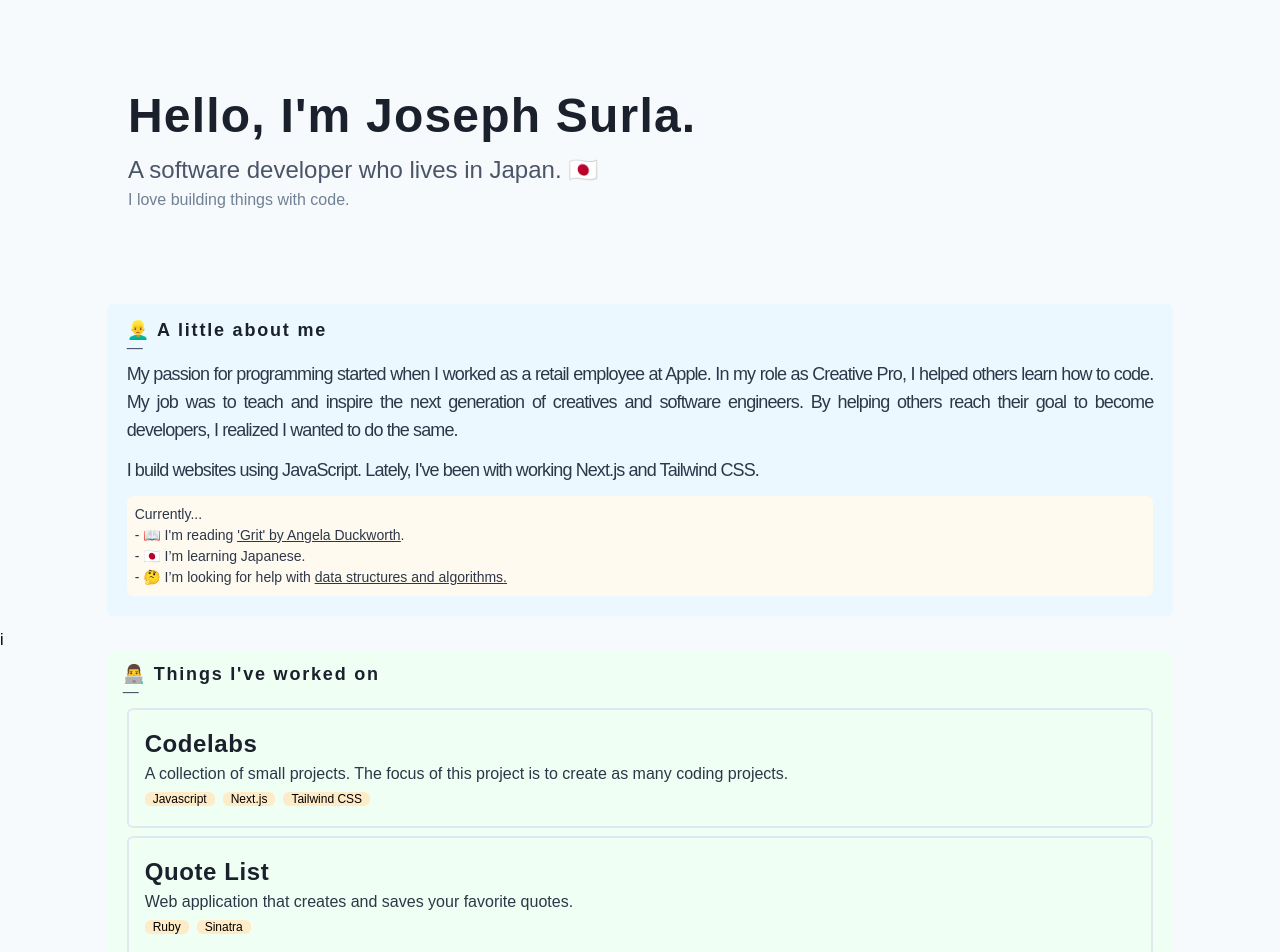
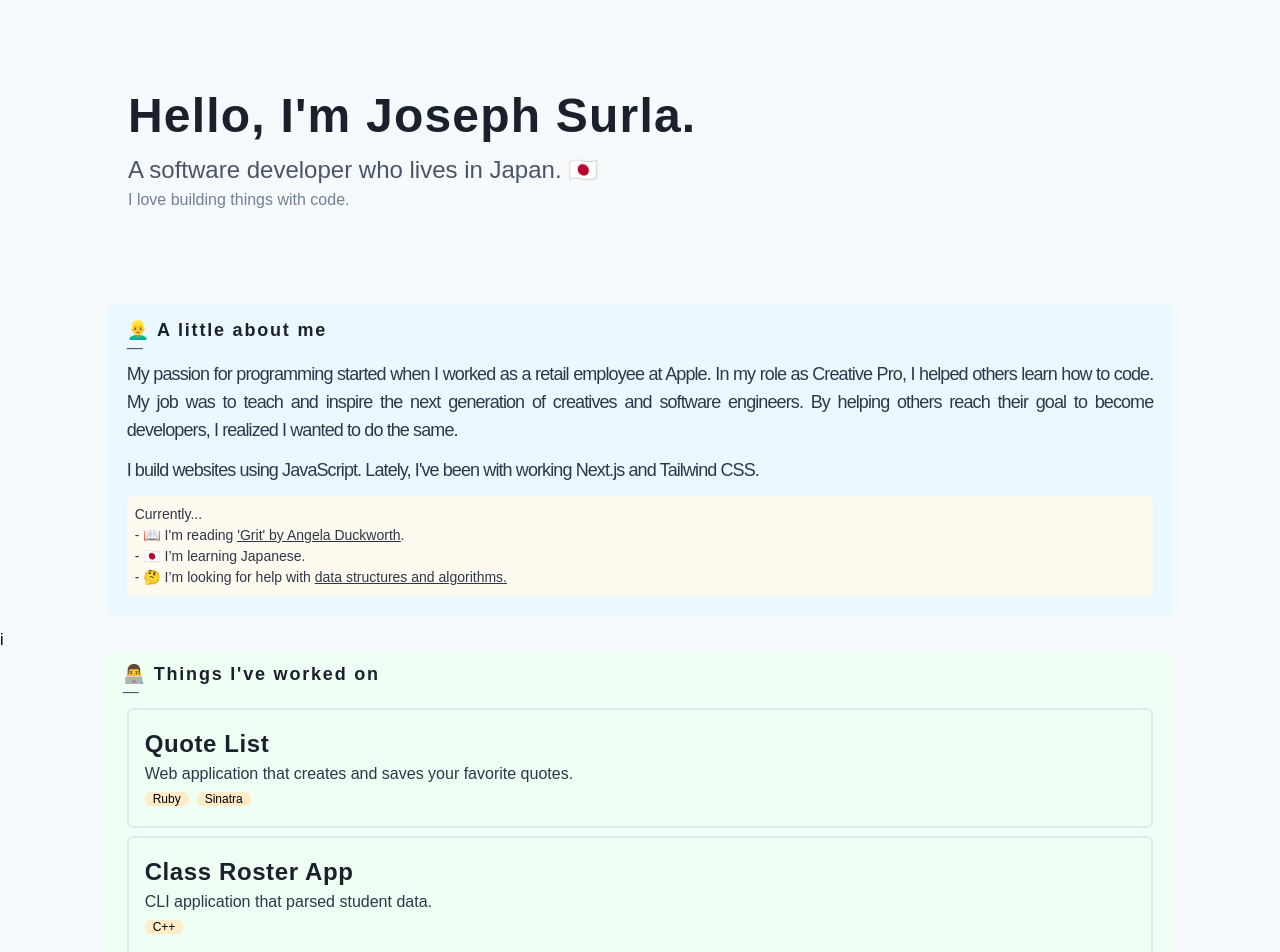
Before and after one commit to surla/josephsurla-v1, a Next.js app: page / in a window 1280 px wide. Shown: the top 952 px of the page. Built offline with nearby package versions, Linux system fonts and the light colour scheme.

Commit message:
Remove project from list

```diff
--- a/components/projects.js
+++ b/components/projects.js
@@ -1,11 +1,4 @@
 const projects = [
-  {
-    title: "Codelabs",
-    url: "https://github.com/surla/",
-    description:
-      "A collection of small projects. The focus of this project is to create as many coding projects.",
-    tags: ["Javascript", "Next.js", "Tailwind CSS"],
-  },
   {
     title: "Quote List",
     url: "https://github.com/surla/quote-list",
```
